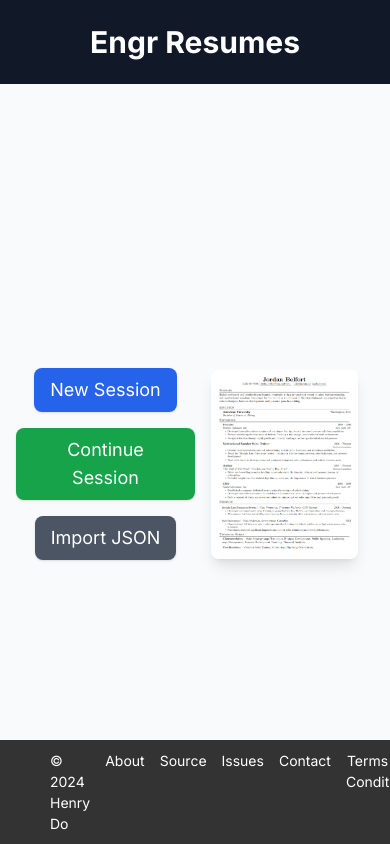
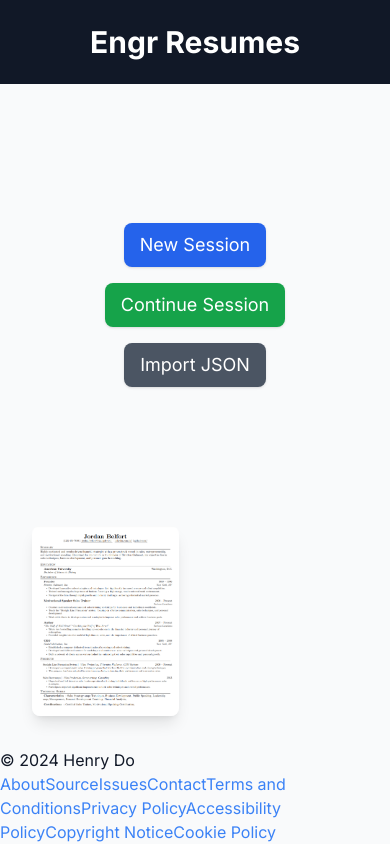
Before and after one commit to Ori2846/ResumeGenerator, a Next.js app in the folder NextJS-App/resgen/: page / in a window 390 px wide. Built offline with nearby package versions, Linux system fonts and the light colour scheme.

Commit message:
Mobile Friendly

```diff
--- a/NextJS-App/resgen/components/PdfBox.js
+++ b/NextJS-App/resgen/components/PdfBox.js
@@ -21,7 +21,7 @@
 
     for (let pageNum = 1; pageNum <= pdf.numPages; pageNum++) {
       const page = await pdf.getPage(pageNum);
-      const scale = 1.35; // Adjust the scale to fit the size of the container
+      const scale = 1.22; // Adjust the scale to fit the size of the container
       const viewport = page.getViewport({ scale });
 
       const canvas = document.createElement('canvas');
--- a/NextJS-App/resgen/pages/generator.js
+++ b/NextJS-App/resgen/pages/generator.js
@@ -295,7 +295,7 @@
       >
         Menu
       </button>
-      <div className="flex flex-grow">
+      <div className="flex flex-grow flex-col md:flex-row">
         <Sidebar
           currentSection={currentSection}
           setCurrentSection={setCurrentSection}
@@ -340,7 +340,7 @@
             handleSubmit={handleSubmit}
           />
         </main>
-        <section className="pdf-container p-6">
+        <section className="pdf-container flex-1 p-6 bg-gray-100 md:flex md:justify-center">
           <PdfBox pdfUrl={pdfUrl} formData={formData} latexSource={latexSource} />
         </section>
       </div>
--- a/NextJS-App/resgen/styles/globals.css
+++ b/NextJS-App/resgen/styles/globals.css
@@ -99,10 +99,6 @@
   @apply absolute right-0 top-1/2 transform -translate-y-1/2 bg-transparent text-red-500 hover:text-red-700;
 }
 
-/* PDF Container Styles */
-.pdf-container {
-  @apply w-full md:w-1/2 p-4 md:p-8 bg-gray-100 flex justify-center items-center;
-}
 
 .pdf-iframe-container {
   @apply w-full h-full bg-gray-300 rounded-lg flex justify-center items-center shadow-inner;
@@ -122,17 +118,56 @@
   @apply flex flex-col md:flex-row h-screen;
 }
 
+/* Sidebar Styles */
 .sidebar {
   @apply w-full md:w-64 bg-gray-900 text-white p-4 md:p-6 flex flex-col shadow-lg fixed md:relative;
 }
 
+.sidebar-header {
+  @apply text-center mb-8 flex justify-between items-center;
+}
+
+.sidebar-nav {
+  @apply flex-1 flex flex-col space-y-4 p-3;
+}
+
+.sidebar-nav button {
+  @apply py-2 md:py-3 px-4 md:px-6 rounded-lg transition-colors duration-300 flex items-center;
+}
+
+.sidebar-nav button .icon {
+  @apply h-6 w-6 flex-shrink-0;
+}
+
+.sidebar-nav button .text {
+  @apply ml-3;
+}
+
+
+
+/* Main Content Styles */
 .main-content {
   @apply flex-1 p-4 md:p-8 overflow-y-auto;
-  width: calc(100% - 64px); /* Adjust width based on sidebar */
-  margin-left: 0px; /* Adjust margin to prevent overlapping */
+  display: flex;
+  flex-direction: column;
+}
+/* PDF Container Styles */
+.pdf-container {
+  @apply flex-1 p-4 md:p-8 bg-gray-100 flex justify-center items-center;
+  overflow: hidden;
+  display: flex;
+  flex-direction: column;
 }
 
-/* Media Queries */
+.pdf-box-container {
+  @apply w-full h-full bg-white shadow-lg rounded-lg flex flex-col overflow-hidden;
+}
+
+.pdf-box-content {
+  @apply flex-1 bg-gray-100 p-4 overflow-auto relative;
+}
+
+/* Responsive adjustments */
 @media (max-width: 1024px) {
   .app-container {
     @apply flex-col;
@@ -150,238 +185,70 @@
   }
 
   .pdf-container {
-    @apply w-full mt-4;
+    @apply w-full mt-4 h-auto;
   }
 
-  .pdf-iframe-container {
-    @apply h-60;
+  .pdf-box-container {
+    height: 100%; /* Ensure it takes full height available */
   }
 }
 
-/* PDF Box Container Styles */
-.pdf-box-container {
-  @apply w-full h-full bg-white shadow-lg rounded-lg flex flex-col;
-}
 
-.pdf-box-buttons .btn {
-  @apply bg-gray-200 text-gray-700 py-2 px-4 rounded transition-colors duration-300 hover:bg-gray-300;
-  font-size: 0.875rem; /* Smaller font size for discrete appearance */
-}
-
-.pdf-box-buttons .btn-active {
-  @apply bg-blue-500 text-white;
-}
-
-.pdf-box-content {
-  @apply flex-1 bg-gray-100 rounded-lg p-4 overflow-auto max-h-[80vh] pr-4; /* Add right padding */
-}
-
-/* Custom Scrollbar Styles */
-.form-body::-webkit-scrollbar,
-.pdf-box-content::-webkit-scrollbar {
-  width: 12px;
-}
-
-.form-body::-webkit-scrollbar-track,
-.pdf-box-content::-webkit-scrollbar-track {
-  background: #f1f1f1;
-  border-radius: 10px;
-}
-
-.form-body::-webkit-scrollbar-thumb,
-.pdf-box-content::-webkit-scrollbar-thumb {
-  background-color: #888;
-  border-radius: 10px;
-  border: 3px solid #f1f1f1;
-}
-
-.form-body::-webkit-scrollbar-thumb:hover,
-.pdf-box-content::-webkit-scrollbar-thumb:hover {
-  background: #555;
-}
-
-/* JSON and LaTeX Content Styles */
 .json-content, .latex-content {
   @apply p-4 font-mono text-sm bg-white rounded-lg shadow-inner;
 }
 
-/* Annotation and Text Layer Styles */
-.textLayer {
-  pointer-events: none;
+.yaml-content {
+  @apply p-4 font-mono text-sm bg-white rounded-lg shadow-inner;
 }
 
-.textLayer span {
-  pointer-events: all;
+/* Form Styles */
+.form {
+  @apply bg-white p-4 md:p-6 rounded-lg shadow-lg max-w-4xl mx-auto w-full;
 }
 
-.annotationLayer {
-  pointer-events: none;
+.form-header {
+  @apply mb-6 text-center text-2xl md:text-3xl font-extrabold text-gray-900;
 }
 
-.annotationLayer a {
-  pointer-events: all;
-  position: absolute;
-  text-decoration: none;
-  color: inherit;
-  opacity: 0; /* Invisible but clickable */
+.form-body {
+  @apply w-full overflow-y-auto max-h-[60vh] pr-4;
 }
 
-/* Draggable Item Styles */
-.draggable-item {
-  display: flex;
-  align-items: center;
-  cursor: move;
+.form-group {
+  @apply mb-3 relative;
+  width: 100%;
 }
 
-/* About Container Styles */
-.about-container {
-  padding: 20px;
-  max-width: 800px;
-  margin: 0 auto;
+.form-control {
+  @apply mt-1 block w-full border-gray-300 rounded-lg shadow-sm focus:border-indigo-300 focus:ring focus:ring-indigo-200 focus:ring-opacity-50;
 }
 
-.about-container h1 {
-  font-size: 2em;
-  margin-bottom: 20px;
+.form-label {
+  @apply block font-semibold;
 }
 
-.about-container h2 {
-  font-size: 1.5em;
-  margin-top: 40px;
-  margin-bottom: 20px;
+.form-label-input {
+  @apply mt-1 block w-full bg-transparent border-none font-bold;
 }
 
-.about-container h3 {
-  font-size: 1.2em;
-  margin-top: 20px;
+.btn {
+  @apply px-4 py-2 rounded-lg shadow transition-colors duration-300;
 }
 
-.about-container p {
-  font-size: 1em;
-  line-height: 1.5;
-  margin-bottom: 20px;
+.btn-success {
+  @apply bg-green-500 text-white hover:bg-green-600 mt-6;
 }
 
-.about-container a {
-  color: #1a73e8;
-  text-decoration: none;
+.btn-secondary {
+  @apply bg-gray-500 text-white hover:bg-gray-600;
 }
 
-.about-container a:hover {
-  text-decoration: underline;
+.btn-remove {
+  @apply absolute right-0 top-1/2 transform -translate-y-1/2 bg-transparent text-red-500 hover:text-red-700;
 }
 
-/* Contact Container Styles */
-.contact-container {
-  padding: 20px;
-  max-width: 800px;
-  margin: 0 auto;
-}
-
-.contact-container h1 {
-  font-size: 2em;
-  margin-bottom: 20px;
-}
-
-.contact-container p {
-  font-size: 1em;
-  line-height: 1.5;
-  margin-bottom: 20px;
-}
-
-.contact-container a {
-  color: #1a73e8;
-  text-decoration: none;
-}
-
-.contact-container a:hover {
-  text-decoration: underline;
-}
-
-/* Copyright Container Styles */
-.copyright-container {
-  padding: 20px;
-  max-width: 800px;
-  margin: 0 auto;
-}
-
-.copyright-container h1 {
-  font-size: 2em;
-  margin-bottom: 20px;
-}
-
-.copyright-container p {
-  font-size: 1em;
-  line-height: 1.5;
-  margin-bottom: 20px;
-}
-
-.copyright-container ul {
-  list-style-type: disc;
-  padding-left: 20px;
-}
-
-.copyright-container li {
-  margin-bottom: 10px;
-}
-
-.copyright-container a {
-  color: #1a73e8;
-  text-decoration: none;
-}
-
-.copyright-container a:hover {
-  text-decoration: underline;
-}
-
-/* Footer Styles */
-.footer {
-  position: fixed;
-  bottom: 0;
-  width: 100%;
-  background-color: #333;
-  color: white;
-  padding: 10px 0;
-  display: flex;
-  justify-content: center;
-  align-items: center;
-  z-index: 1000;
-}
-
-.footer-content {
-  display: flex;
-  justify-content: space-between;
-  width: 100%;
-  padding: 0 50px; /* Increase padding to push content farther apart */
-  max-width: 2000px; /* Optionally increase max-width */
-  margin: 0 auto;
-}
-
-.footer-left {
-  font-size: 14px;
-  text-align: left;
-  flex: 1;
-}
-
-.footer-right {
-  display: flex;
-  justify-content: flex-end;
-  text-align: right;
-  flex: 1;
-}
-
-.footer-right a {
-  color: white;
-  margin-left: 15px;
-  text-decoration: none;
-  font-size: 14px;
-}
-
-.footer-right a:hover {
-  text-decoration: underline;
-}
-
-/* Modal Overlay Styles */
+/* Modal Styles */
 .modal-overlay {
   position: fixed;
   top: 0;
@@ -395,7 +262,6 @@
   z-index: 1000;
 }
 
-/* Modal Content Styles */
 .modal-content {
   background: white;
   border-radius: 8px;
@@ -439,7 +305,6 @@
   margin-left: 10px;
 }
 
-/* Custom Red Button Styles */
 .red-button {
   background-color: #dc3545;
   border-color: #dc3545;
```
